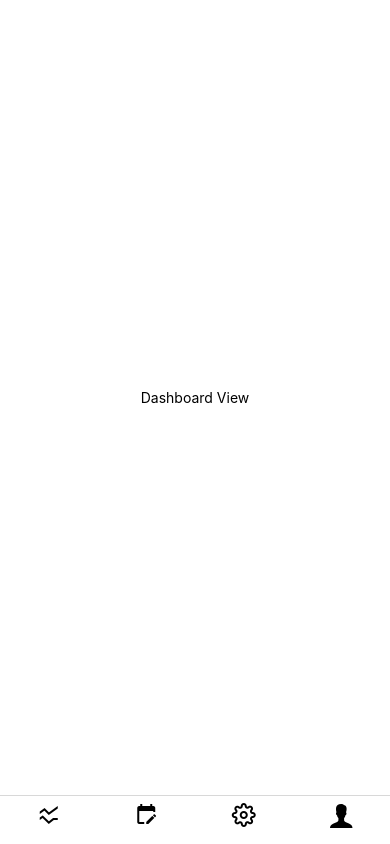
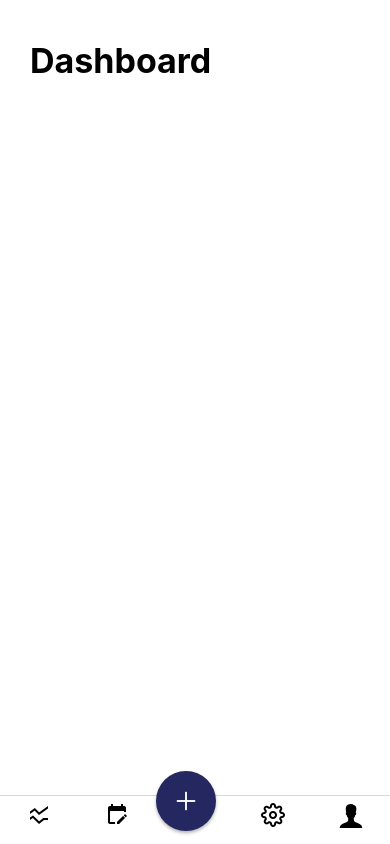
Before and after one commit to Sabelo-22/time_management, a React Native app in the folder MyProject/: screen / in a window 390 px wide. Built offline with nearby package versions, Linux system fonts and the light colour scheme.

Commit message:
More boiler plate code including FAB

```diff
--- /dev/null
+++ b/MyProject/components/Floating Action Button.js
@@ -0,0 +1,28 @@
+import {TouchableOpacity} from "react-native";
+import {StyleSheet} from 'react-native';
+import Icon from 'react-native-vector-icons/Ionicons';
+
+export default function FloatingActionBtn() {
+    return(
+        <TouchableOpacity style={styles.fab} onPress={()=>alert("Hello")}>
+            <Icon name="add" size={30} color="white" />
+        </TouchableOpacity>
+    );
+}
+
+const styles = StyleSheet.create({
+    fab: {
+        top: -25,
+        justifyContent: 'center',
+        alignItems: 'center',
+        backgroundColor: 'rgba(36, 39, 96, 1)',
+        width: 60,
+        height: 60,
+        borderRadius: 30,
+        shadowColor: '#000',
+        shadowOffset: { width: 0, height: 2 },
+        shadowOpacity: 0.3,
+        shadowRadius: 3.5,
+        elevation: 5,
+    },
+});
--- a/MyProject/views/CalendarView.js
+++ b/MyProject/views/CalendarView.js
@@ -1,20 +1,33 @@
 import { StatusBar } from 'expo-status-bar';
-import { StyleSheet, Text, View } from 'react-native';
+import {SafeAreaView, StyleSheet, Text, View} from 'react-native';
 
 export default function CalendarView() {
     return (
-        <View style={styles.container}>
-            <Text>Calendar View</Text>
-             <StatusBar style="auto" />
-        </View>
+        <SafeAreaView  style={styles.safeArea}>
+            <StatusBar style="auto"  />
+            <View style={styles.container}>
+                <Text>Calendar View</Text>
+                <StatusBar style="auto" />
+            </View>
+        </SafeAreaView>
     );
 }
+
 
 const styles = StyleSheet.create({
     container: {
         flex: 1,
         backgroundColor: '#fff',
-        alignItems: 'center',
-        justifyContent: 'center',
+        paddingTop:40,
+        paddingLeft:30
     },
+    safeArea:{
+        flex:1,
+        backgroundColor: '#fff',
+    },
+    pageHeading:{
+        fontSize:34,
+        fontWeight:"bold",
+        color:'3A3A3A',
+    }
 });
--- a/MyProject/views/DashbaordView.js
+++ b/MyProject/views/DashbaordView.js
@@ -1,13 +1,15 @@
 import { StatusBar } from 'expo-status-bar';
-import { StyleSheet, Text, View } from 'react-native';
-import MaterialIcons from "@expo/vector-icons/MaterialIcons";
+import {SafeAreaView, StyleSheet, Text, View} from 'react-native';
 
 export default function DashboardView() {
   return (
-    <View style={styles.container}>
-      <Text>Dashboard View</Text>
-       <StatusBar style="auto" />
-    </View>
+      <SafeAreaView  style={styles.safeArea}>
+        <StatusBar style="auto"/>
+        <View style={styles.container}>
+          <Text style={styles.pageHeading}>Dashboard</Text>
+
+        </View>
+      </SafeAreaView>
   );
 }
 
@@ -15,7 +17,16 @@ const styles = StyleSheet.create({
   container: {
     flex: 1,
     backgroundColor: '#fff',
-    alignItems: 'center',
-    justifyContent: 'center',
+    paddingTop:40,
+    paddingLeft:30
   },
+  safeArea:{
+    flex:1,
+    backgroundColor: '#fff',
+  },
+  pageHeading:{
+    fontSize:34,
+    fontWeight:"bold",
+    color:'3A3A3A',
+  }
 });
--- a/MyProject/views/ProfileView.js
+++ b/MyProject/views/ProfileView.js
@@ -1,20 +1,33 @@
 import { StatusBar } from 'expo-status-bar';
-import { StyleSheet, Text, View } from 'react-native';
+import {SafeAreaView, StyleSheet, Text, View} from 'react-native';
 
 export default function ProfileView() {
     return (
-        <View style={styles.container}>
-            <Text>Profile View</Text>
-             <StatusBar style="auto" />
-        </View>
+        <SafeAreaView  style={styles.safeArea}>
+            <StatusBar style="auto"  />
+            <View style={styles.container}>
+                <Text>Profile View</Text>
+                <StatusBar style="auto" />
+            </View>
+        </SafeAreaView>
     );
 }
+
 
 const styles = StyleSheet.create({
     container: {
         flex: 1,
         backgroundColor: '#fff',
-        alignItems: 'center',
-        justifyContent: 'center',
+        paddingTop:40,
+        paddingLeft:30
     },
+    safeArea:{
+        flex:1,
+        backgroundColor: '#fff',
+    },
+    pageHeading:{
+        fontSize:34,
+        fontWeight:"bold",
+        color:'3A3A3A',
+    }
 });
--- a/MyProject/views/SettingView.js
+++ b/MyProject/views/SettingView.js
@@ -1,20 +1,33 @@
 import { StatusBar } from 'expo-status-bar';
-import { StyleSheet, Text, View } from 'react-native';
+import {SafeAreaView, StyleSheet, Text, View} from 'react-native';
 
 export default function SettingsView() {
     return (
-        <View style={styles.container}>
-            <Text>Settings View</Text>
-             <StatusBar style="auto" />
-        </View>
+        <SafeAreaView  style={styles.safeArea}>
+            <StatusBar style="auto"  />
+            <View style={styles.container}>
+                <Text>Settings View</Text>
+                <StatusBar style="auto" />
+            </View>
+        </SafeAreaView>
     );
 }
+
 
 const styles = StyleSheet.create({
     container: {
         flex: 1,
         backgroundColor: '#fff',
-        alignItems: 'center',
-        justifyContent: 'center',
+        paddingTop:40,
+        paddingLeft:30
     },
+    safeArea:{
+        flex:1,
+        backgroundColor: '#fff',
+    },
+    pageHeading:{
+        fontSize:34,
+        fontWeight:"bold",
+        color:'3A3A3A',
+    }
 });
--- a/MyProject/views/Tabs.js
+++ b/MyProject/views/Tabs.js
@@ -6,6 +6,7 @@ import MaterialIcons from '@expo/vector-icons/MaterialIcons';
 import MaterialCommunityIcons from '@expo/vector-icons/MaterialCommunityIcons';
 import Feather from '@expo/vector-icons/Feather';
 import Fontisto from '@expo/vector-icons/Fontisto';
+import FloatingActionBtn from "../components/Floating Action Button";
 
 export const tabs = [
     {
@@ -25,6 +26,14 @@ export const tabs = [
         },
         name:"Calendar",
         component:CalendarView,
+    },{
+        options:{
+            headerShown:false,
+            title:'',
+            tabBarButton:({})=><FloatingActionBtn/>
+        },
+        name:"FAB",
+        component:DashboardView,
     },
     {
         options:{
```
